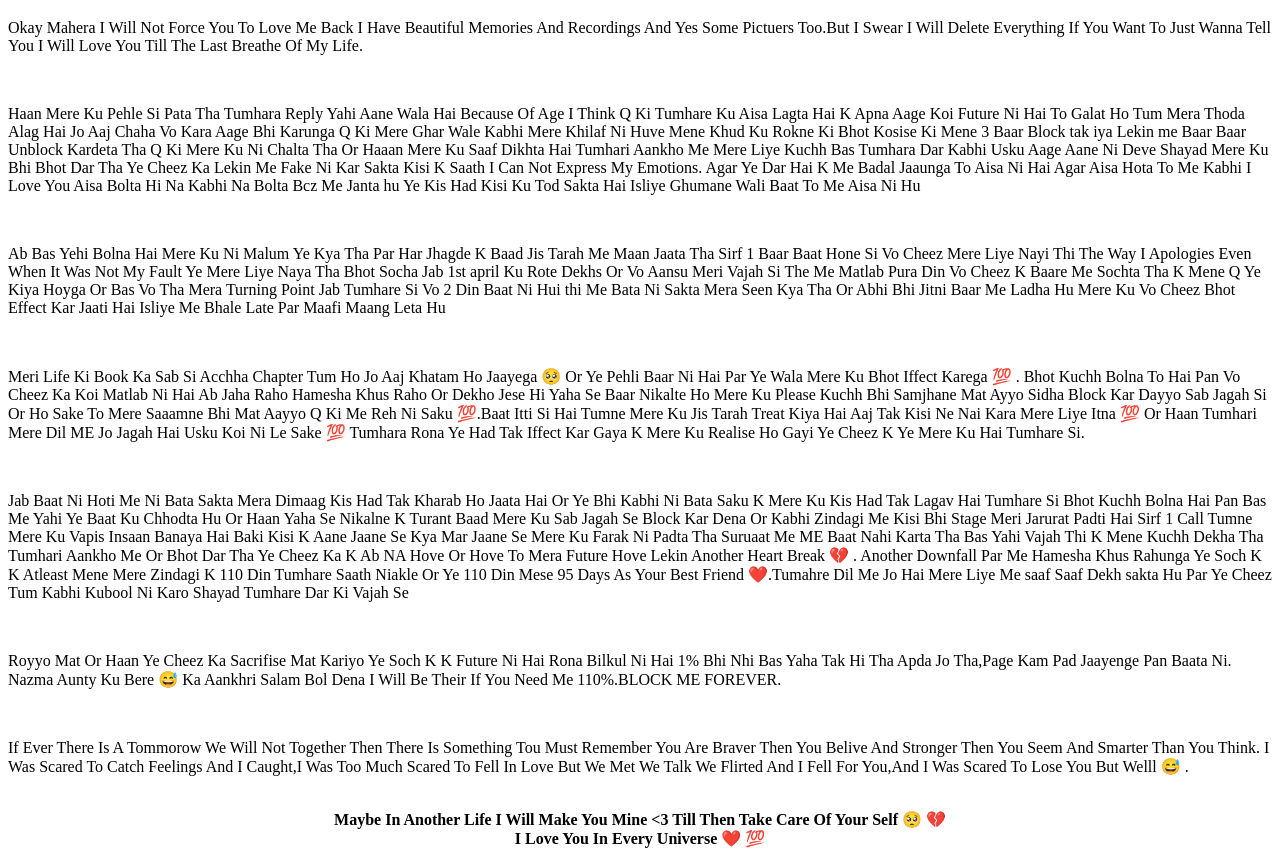
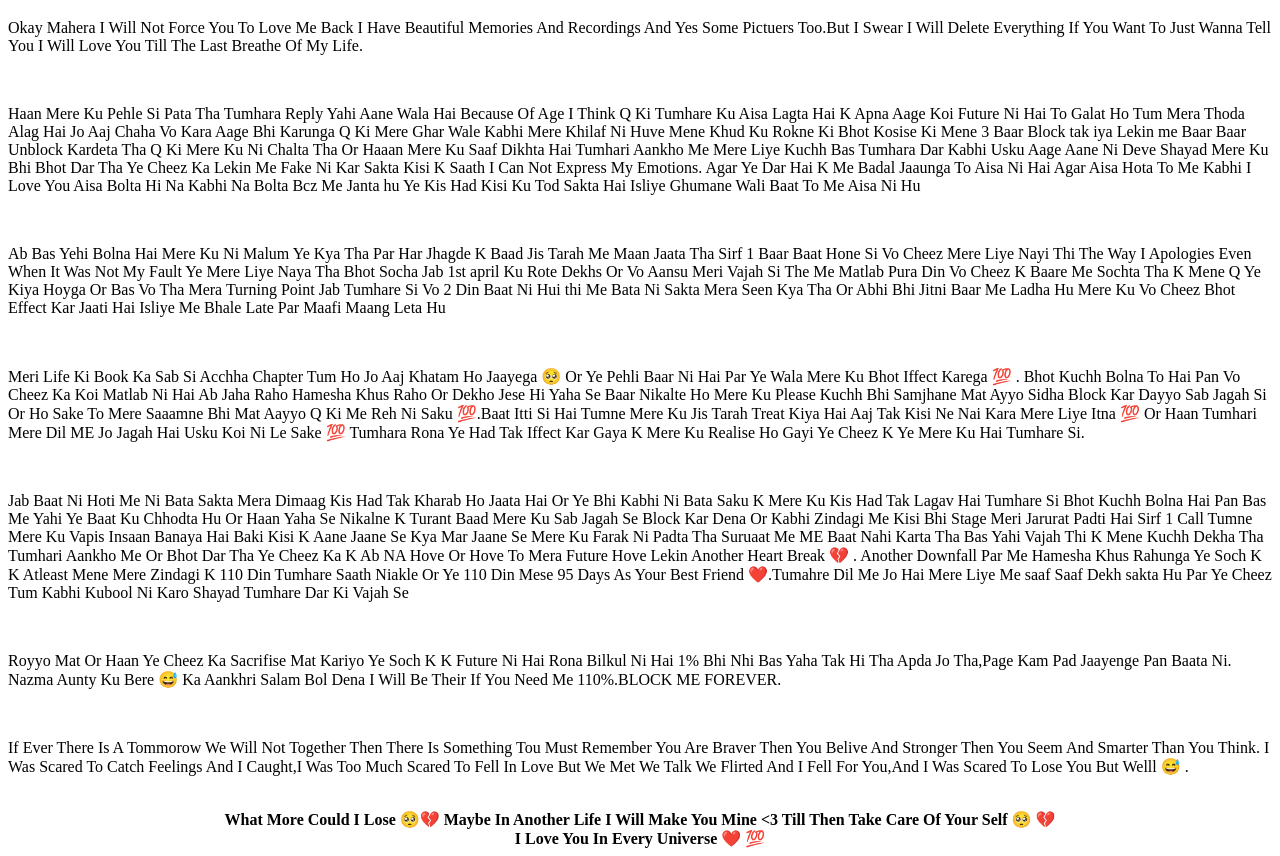
Before and after one commit to SumamahShaikh/Mahi-birthday, a plain HTML site: page Login valid/no.html in a window 1280 px wide. Shown: the part 62-918 px from the top of the page. Drawn offline with Linux system fonts and the light colour scheme.

Commit message:
Update no.html

```diff
--- a/Login valid/no.html
+++ b/Login valid/no.html
@@ -16,6 +16,7 @@
 	<P>If Ever There Is A Tommorow We Will Not Together Then There Is Something Tou Must Remember You Are Braver Then You Belive And Stronger Then You Seem And Smarter Than You Think.
 	I Was Scared To Catch Feelings And I Caught,I Was Too Much Scared To Fell In Love But We Met We Talk We Flirted And I Fell For You,And I Was Scared To Lose You But Welll 😅 .</P><br>
 	<center>
+                <b>What More Could I Lose 🥺💔</b>
 		<b>Maybe In Another Life I Will Make You Mine <3 Till Then Take Care Of Your Self 🥺 💔 </b><br>
 		<b>I Love You In Every Universe ❤️ 💯</b>
 	</center>
```
